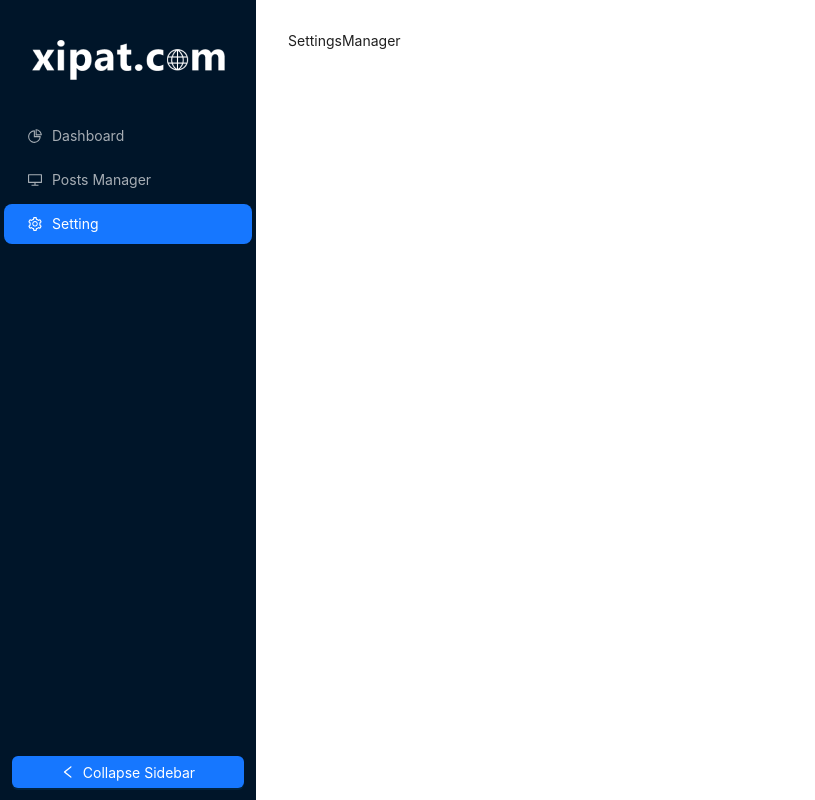
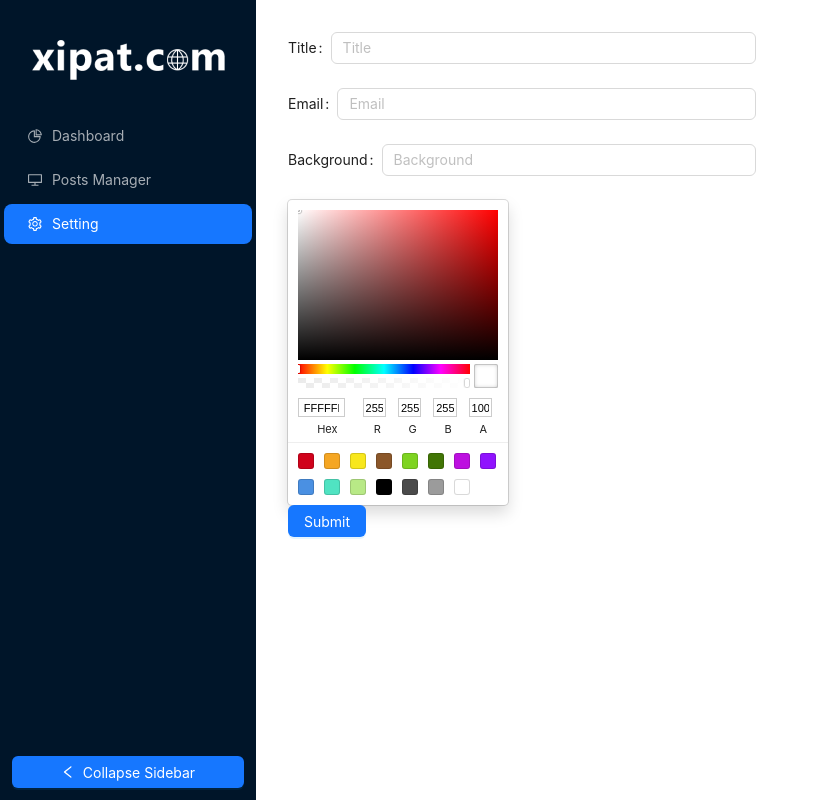
Before and after one commit to kanesnguyen/admin-xipat, a React (Create React App) app: page /setting in a window 1280 px wide. Shown: the whole page, without its empty margins (0-815 px from the left). Built offline with nearby package versions, Linux system fonts and the light colour scheme.

Commit message:
feat/postManager

```diff
--- a/package.json
+++ b/package.json
@@ -13,6 +13,7 @@
     "moment": "^2.29.4",
     "react": "^18.2.0",
     "react-chartjs-2": "^4.0.1",
+    "react-color": "^2.19.3",
     "react-dom": "^18.2.0",
     "react-router-dom": "^6.5.0",
     "react-scripts": "5.0.1",
--- a/src/App.js
+++ b/src/App.js
@@ -10,7 +10,7 @@ function App(props) {
   const { ...rest } = props;
   return (
     <div {...rest}>
-      <Layout className="flex sm:flex-row flex-col sm:gap-0 bg-[red]">
+      <Layout className="flex sm:flex-row flex-col sm:gap-0 ">
         <SideBar />
         <Layout>
           <Content className="bg-white p-8 m-0 h-screen overflow-y-auto">
--- a/src/components/layout/sideBar.js
+++ b/src/components/layout/sideBar.js
@@ -26,13 +26,11 @@ function SideBar() {
     const navigate = useNavigate();
     const location = useLocation();
 
-    // eslint-disable-next-line
     const [expand, setExpand] = useState(false);
 
     function handleClick({ key }) {
         navigate(key);
     }
-    console.log(location.pathname)
     return (
         <div className={`flex flex-col items-center justify-between bg-[#001529] text-[#fff] min-h-screen ${expand ? 'w-auto' : 'w-[256px]'}`}>
             <div>
--- /dev/null
+++ b/src/components/postsManager/Dialog.js
@@ -0,0 +1,15 @@
+import React from 'react'
+import { Modal } from 'antd';
+function Dialog({ post, status, accept, cancel }) {
+    return (
+        <div>
+            <Modal title="Detail Post" open={status} onOk={accept} onCancel={cancel}>
+                <h2>{post?.title}</h2>
+                <p>{post?.body}</p>
+                <p className="font-semibold mt-5">{`Create By: User ${post?.userId}`}</p>
+            </Modal>
+        </div>
+    )
+}
+
+export default Dialog
--- /dev/null
+++ b/src/components/postsManager/Table.js
@@ -0,0 +1,57 @@
+import React, { useState } from 'react'
+import { Table, Tag } from 'antd';
+import { EyeOutlined } from '@ant-design/icons';
+import Dialog from './Dialog';
+import axios from 'axios';
+function TableManager({ data }) {
+    const [dialog, setDialog] = useState({
+        open: false,
+        post: null,
+    });
+    const showDetail = async (id) => {
+        if ( !dialog.post || id !== dialog.post.id) {
+            await axios.get(`https://jsonplaceholder.typicode.com/posts/${id}`)
+            .then(response => setDialog({ post: response.data, open: true }))
+            .catch(err => console.log(err))
+        }
+    }
+    const columns = [
+        {
+            title: 'ID',
+            dataIndex: 'id',
+            key: 'id',
+            align: 'center',
+        },
+        {
+            title: 'User ID',
+            dataIndex: 'userId',
+            key: 'userId',
+            align: 'center',
+        },
+        {
+            title: 'Title',
+            dataIndex: 'title',
+            key: 'title',
+            align: 'left',
+            render: (text) => <p className='truncate' key={text}>{text}</p>,
+        },
+        {
+            title: 'Action',
+            key: 'action',
+            align: 'center',
+            render: (_, record) => (
+                <Tag onClick={() => { showDetail(record.id); }} color={'green'} key={record.id} className='w-8 h-8 flex items-center justify-center mx-auto cursor-pointer'>
+                    <EyeOutlined />
+                </Tag>
+            ),
+        },
+    ];
+    return (
+        <div>
+            <Table rowKey="id" columns={columns} dataSource={data} />
+            <Dialog post={dialog.post} status={dialog.open} accept={() => setDialog({ ...dialog, open: false })} cancel={() => setDialog({ ...dialog, open: false })} />
+        </div>
+    )
+}
+
+export default TableManager
--- a/src/pages/dashboardManager/index.js
+++ b/src/pages/dashboardManager/index.js
@@ -1,6 +1,6 @@
 import React from 'react'
 import { Button, Layout } from 'antd';
-import { LineChartOutlined } from '@ant-design/icons';
+import { LineChartOutlined, BarChartOutlined  } from '@ant-design/icons';
 import { useNavigate, useLocation , Outlet, useOutlet } from "react-router-dom";
 import SubCriptionChart from '../../components/dashboardManager/subCriptionChart'
 const { Content } = Layout;
@@ -19,7 +19,7 @@ function Dashboard() {
             Subcription
           </Button>
 
-          <Button type={ location.pathname.includes("/evenue") && "primary" } onClick={() => handleClick("evenue")} icon={<LineChartOutlined />}>
+          <Button type={ location.pathname.includes("/evenue") && "primary" } onClick={() => handleClick("evenue")} icon={<BarChartOutlined />}>
             Revenue
           </Button>
         </div>
--- a/src/pages/postsManager/index.js
+++ b/src/pages/postsManager/index.js
@@ -1,8 +1,34 @@
-import React from 'react'
+import React, { useState, useEffect } from 'react'
+import axios from 'axios';
+import Table from '../../components/postsManager/Table'
+import { Input } from 'antd'
+function PostsManager() {
+  const [data, setData] = useState([])
+  useEffect(() => {
+    axios.get('https://jsonplaceholder.typicode.com/posts')
+      .then(response => setData(response.data))
+      .catch(err => console.log(err))
+  }, [])
 
-function PostsManager() {
+  const onSearch = (value) => setData(data.filter(function(e) {
+      if (e.title.includes(value.trim()) || e.userId.toString() === value.trim())
+        return true;
+      return false;
+  }));
   return (
-    <div>PostsManager</div>
+    <div>
+      <div className='mb-6'>
+        <Input.Search
+          placeholder="Search by User ID or Title"
+          allowClear
+          onSearch={onSearch}
+          style={{
+            width: 200,
+          }}
+        />
+      </div>
+      <Table data={data} />
+    </div>
   )
 }
 
--- a/src/pages/settingsManager/index.js
+++ b/src/pages/settingsManager/index.js
@@ -1,8 +1,42 @@
-import React from 'react'
+import React, { useState } from 'react'
+import { Input, Form, Button, message } from 'antd';
+import { SketchPicker } from 'react-color'
 
 function SettingsManager() {
+  const [form] = Form.useForm();
+  const [background, setBackground] = useState("#fff");
+
+  const onFinish = (values) => {
+    console.log(values)
+    message.success('Update success!');
+  };
+
+  const handleChangeComplete = (color) => {
+    setBackground(color.hex);
+  };
   return (
-    <div>SettingsManager</div>
+    <div className="grid grid-cols-2 gap-6">
+      <Form
+        layout={'horizontal'}
+        form={form}
+        onFinish={onFinish}
+      >
+        <Form.Item label="Title" name="title">
+          <Input placeholder="Title" />
+        </Form.Item>
+        <Form.Item label="Email" name="email">
+          <Input placeholder="Email" />
+        </Form.Item>
+        <Form.Item label="Background" name="background">
+          <Input placeholder="Background" />
+        </Form.Item>
+        <SketchPicker
+          color={background}
+          onChangeComplete={() => handleChangeComplete} />
+        <Form.Item>
+          <Button type="primary" htmlType="submit">Submit</Button>
+        </Form.Item></Form>
+    </div>
   )
 }
 
```
Also changed, not shown: 1 other file (tests, documents, lock files or other folders).
